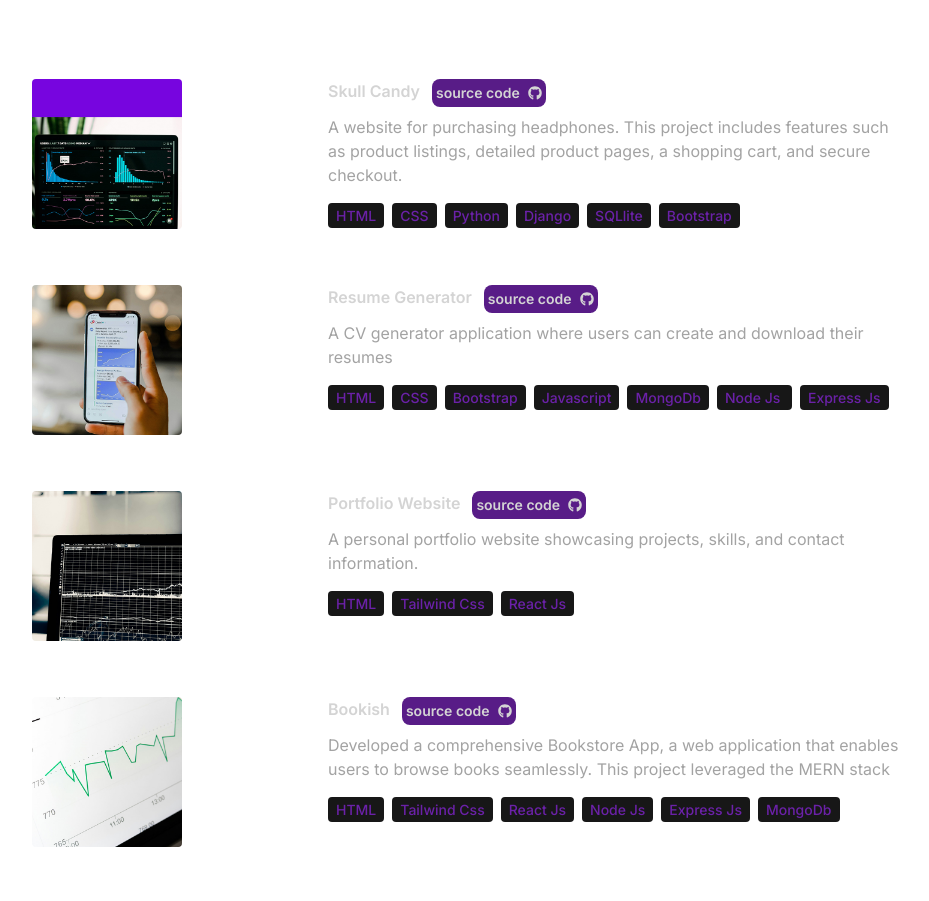
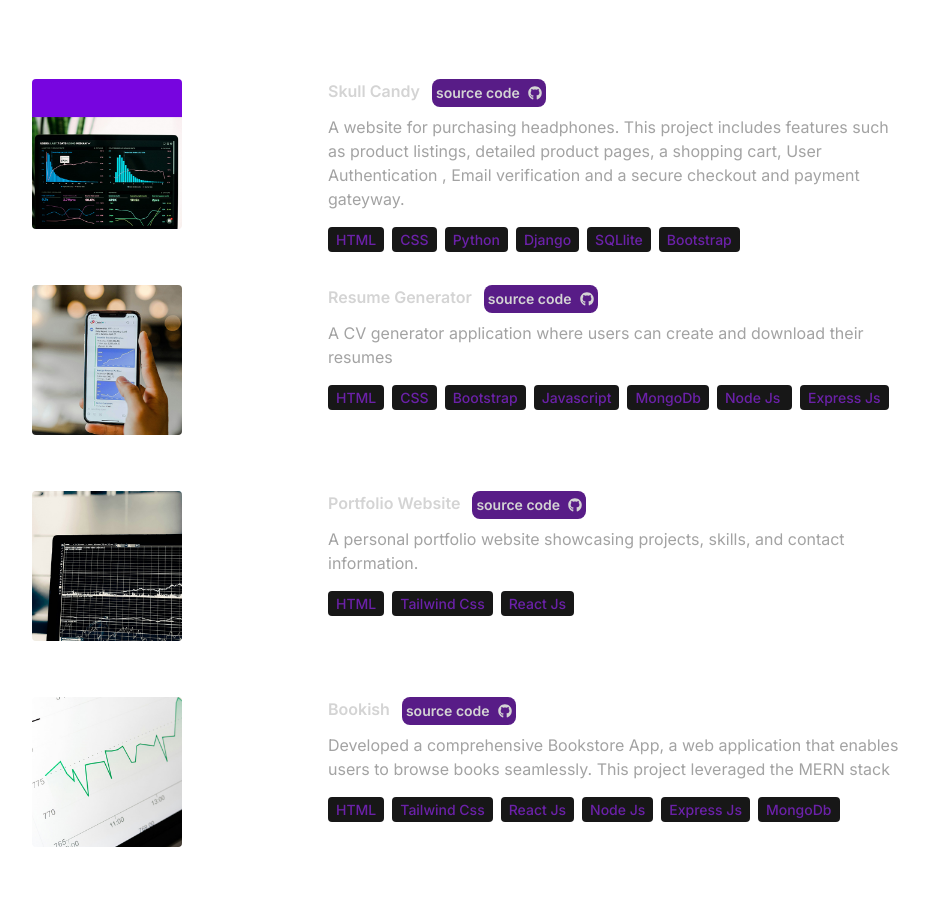
Before and after one commit to vikrant-27/myPortfolio, a React (Vite) app: page / in a window 1280 px wide. Shown: the part 2806-3707 px from the top of the page, without its empty margins (172-1101 px from the left). Built offline with nearby package versions, Linux system fonts and the light colour scheme; a web font is replaced by a local one.

Commit message:
index update

```diff
--- a/src/constants/index.js
+++ b/src/constants/index.js
@@ -38,7 +38,7 @@
     title: "Skull Candy",
     image: project1,
     description:
-      "A website for purchasing headphones. This project includes features such as product listings, detailed product pages, a shopping cart, and secure checkout.",
+      "A website for purchasing headphones. This project includes features such as product listings, detailed product pages, a shopping cart, User Authentication , Email verification and a secure checkout and payment gateyway.",
     technologies: ["HTML", "CSS", "Python", "Django", "SQLlite", "Bootstrap"],
     githubLink:"https://github.com/vikrant-27/Skullcandy",
   },
```
